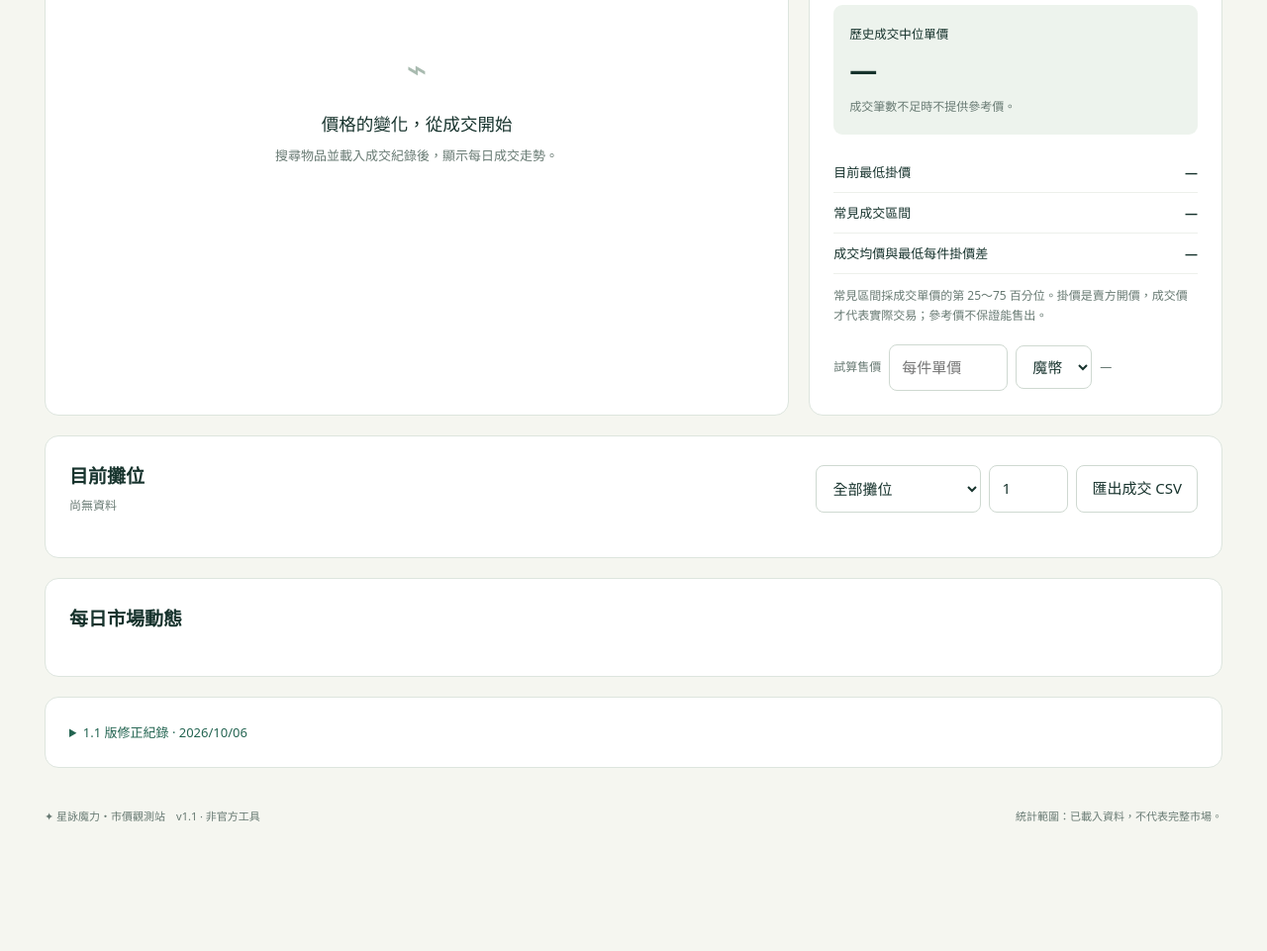
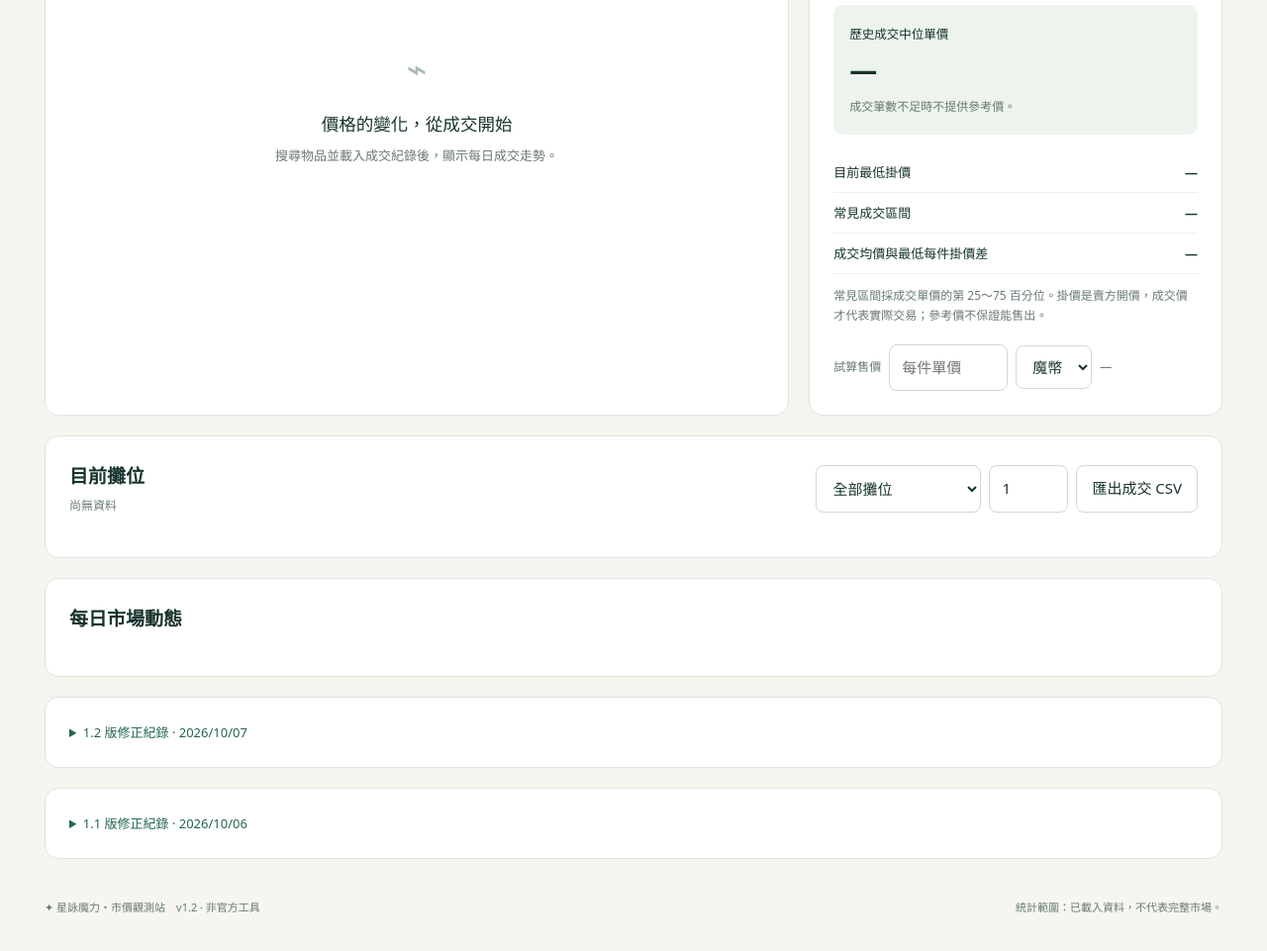
Before and after one commit to eu0627-glitch/starcg-market-live, a website: page worker/page.html in a window 1280 px wide. Shown: the part 1266-2227 px from the top of the page at 99% size. Before the commit the page ends 2161 px from the top, so only its background shows below. Drawn offline with Linux system fonts and the light colour scheme.

Commit message:
release: v1.2.0 with post-1.1 fixes and release notes

```diff
--- a/package.json
+++ b/package.json
@@ -1,5 +1,5 @@
 {
-  "name": "starcg-market-live",
+  "name": "starcg-market",
   "private": true,
   "type": "module",
   "engines": {
@@ -12,5 +12,5 @@
     "dev": "npx wrangler@4.147.0 dev",
     "deploy": "npx wrangler@4.147.0 deploy"
   },
-  "version": "1.1.0"
+  "version": "1.2.0"
 }
--- a/worker/page.html
+++ b/worker/page.html
@@ -40,7 +40,7 @@
 <p class="hint">攤位查詢時間會顯示在結果旁；需要最新資料時，重新按「搜尋全部商品並規劃路線」。</p></div></section>
 <section id="data" class="panel" hidden><div class="card"><h2>手動匯入與備份</h2><p class="muted">匯入自己保存的掛價或成交紀錄，用於查詢與價格統計。此功能不會連接攤主帳號，也不會自動追蹤商品售出。資料保存在目前瀏覽器，不同裝置不會自動同步，可匯出備份再匯入。</p><div id="datacount" class="notice ok"></div><div class="tools"><button id="backup">下載 JSON 備份</button><button id="importfile">匯入 JSON／CSV</button><input id="file" type="file" accept=".json,.csv" hidden><button id="cleardata" class="danger">清除本機資料</button></div>
 <details open><summary>匯入格式與欄位</summary><p class="hint">每筆資料的 price 是每件單價、quantity 是件數。CSV 使用下列英文欄名；JSON 使用相同欄位的物件陣列。status 分別填 sold（已成交）或 listing（販售中）。</p><code>name,variant,type,currency,price,quantity,server,date,status,stall,coords</code><p class="hint">type 填 item 或 pet；currency 填魔幣或魔晶；server 填 S1、S2 或 S3。成交 date 必填含時區的時間，例如 2026-10-05T20:00:00+08:00。寵物能力與特殊規格填 variant；官方同名成交不提供相同能力價格比較；無規格填空白。每筆價格與數量需大於零。</p><textarea id="paste" class="importarea" aria-label="貼上匯入資料" placeholder="在這裡貼上 JSON 陣列或 CSV 資料"></textarea><div class="tools"><button id="importpaste" class="primary">驗證並匯入</button><button id="template">下載空白 CSV 範本</button></div><p class="hint">匯入會取代本機全部查價資料，不會把備份重複加入成交統計。</p></details></div><div class="card"><h2>資料來源與統計方式</h2><p class="hint">官方攤位與歷史成交均使用官方查詢來源。成交單價採買方支付金額；官方成交未附分流，因此成交統計採全分流同名商品。匯入資料的正確性取決於原始資料。缺少資料不等於沒有成交。</p><div class="tools"><a href="https://member.starcg.net/marketrecord.php?lang=zh" target="_blank" rel="noopener">官方歷史成交 ↗</a><a href="https://member.starcg.net/market.php?lang=zh" target="_blank" rel="noopener">官方攤位 ↗</a></div><p class="hint" style="margin-top:16px">均價＝成交總金額 ÷ 成交總件數。中位數與百分位以每筆成交單價計算。不同幣別、名稱、規格分開統計；官方掛價的堆疊計價方式待確認，不混入每件價格統計；歷史紀錄未包含分流時不套用特定分流篩選。</p></div></section>
-<details class="card" id="release-notes"><summary>1.1 版修正紀錄 · 2026/10/06</summary><ul><li>修正種類切換：寵物搜尋隱藏裝備選單，並清除裝備條件；新增寵物種族、卡等及名稱選單。</li><li>合併村莊物資的重複說明。</li><li>各村物資改為「村莊 → 物資」連動下拉選單，可填數量、累積多項清單、修改數量與移除項目。</li><li>依遊戲截圖補齊聖拉魯卡村、維諾亞村、亞留特村及加納村的商品完整名稱與商店售價；補上芝麻及湯圓豆沙。</li><li>查價與玩家攤位採購可選擇一次搜尋全部分流，或單一分流 S1／S2／S3。</li><li>全部分流採購方案依分流與幣別分開計算，避免合併不同分流的庫存。</li><li>修正寵物技能欄誤用圖鑑數值的問題，停止顯示未核實的欄數，移除技能欄數篩選與下拉選單。</li><li>簡化村莊物資操作說明，移除不必要的開發與資料解析文字。</li></ul></details><footer><span>✦ 星詠魔力・市價觀測站　v1.1 · 非官方工具</span><span>統計範圍：已載入資料，不代表完整市場。</span></footer></main><div id="toast" role="status" hidden></div>
+<details class="card" id="release-notes"><summary>1.2 版修正紀錄 · 2026/10/07</summary><ul><li>搜尋種類改為「不限／裝備／道具／寵物」，裝備與寵物各自顯示對應選單，切換時清除不適用的分類條件。</li><li>新增裝備分類、級別與名稱選單；依官方裝備分類判斷，道具查詢排除已收錄的裝備。</li><li>新增寵物種族、卡等與名稱選單，分類依官方圖鑑；未收錄的寵物仍可輸入名稱搜尋。</li><li>分類查詢只比較目前攤位；選定商品名稱後才查歷史成交，避免不同商品的價格混在一起。</li><li>補上伊爾村、奇利村的商品清單，目前可選六個村莊。</li><li>移除重複的「自訂採購商品」，保留多項勾選與數量設定；「村莊領取清單」改為「村莊採購清單」。</li><li>合併村莊物資的重複說明，簡化採購介面。</li><li>改善部分資料及查詢失敗的提示，不將未完整取得的攤位結果當成完整市場或沒有販售。</li></ul></details><details class="card"><summary>1.1 版修正紀錄 · 2026/10/06</summary><ul><li>各村物資改為「村莊 → 物資」連動下拉選單，可填數量、累積多項清單、修改數量與移除項目。</li><li>依遊戲截圖補齊聖拉魯卡村、維諾亞村、亞留特村及加納村的商品完整名稱與商店售價；補上芝麻及湯圓豆沙。</li><li>查價與玩家攤位採購可選擇一次搜尋全部分流，或單一分流 S1／S2／S3。</li><li>全部分流採購方案依分流與幣別分開計算，避免合併不同分流的庫存。</li><li>修正寵物技能欄誤用圖鑑數值的問題，停止顯示未核實的欄數，移除技能欄數篩選與下拉選單。</li><li>簡化村莊物資操作說明，移除不必要的開發與資料解析文字。</li></ul></details><footer><span>✦ 星詠魔力・市價觀測站　v1.2 · 非官方工具</span><span>統計範圍：已載入資料，不代表完整市場。</span></footer></main><div id="toast" role="status" hidden></div>
 <script>
 /*__PLANNER__*/
 /*__CATALOG__*/
```
Also changed, not shown: CHANGELOG.md.
